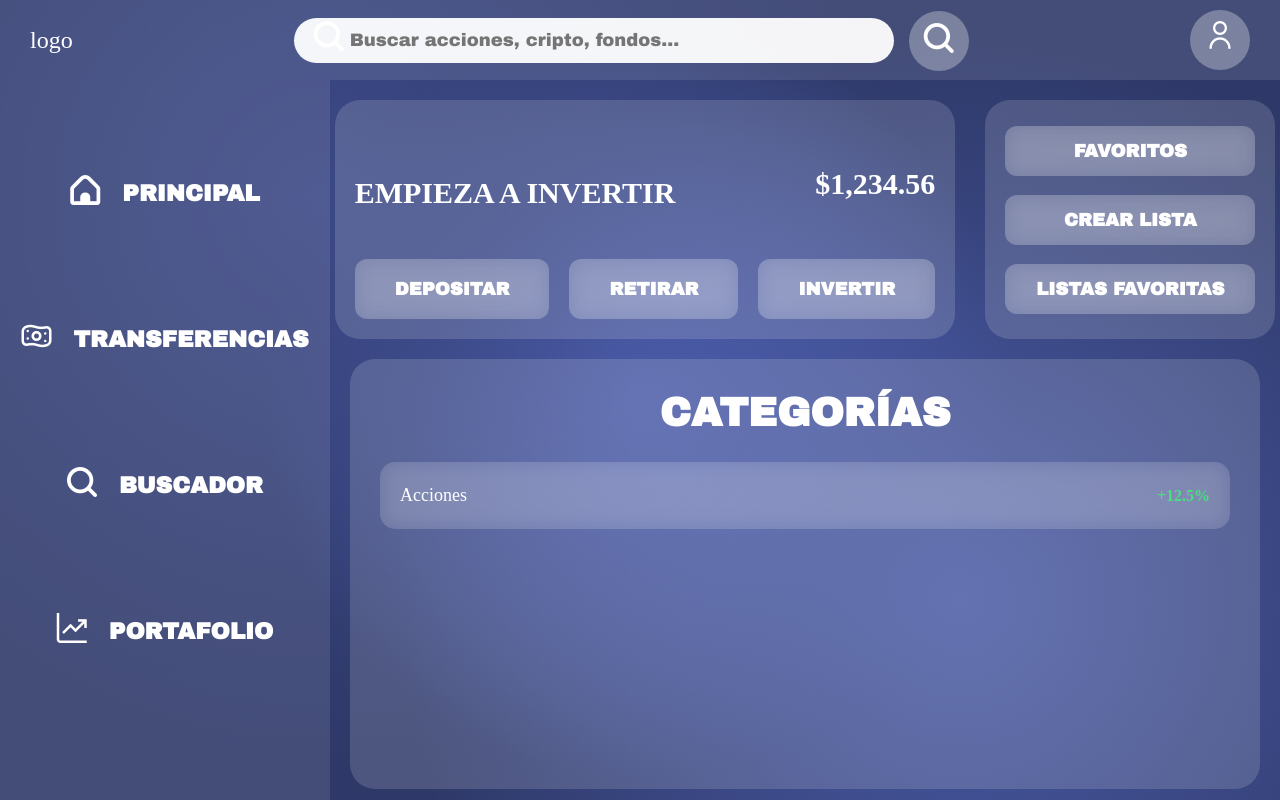
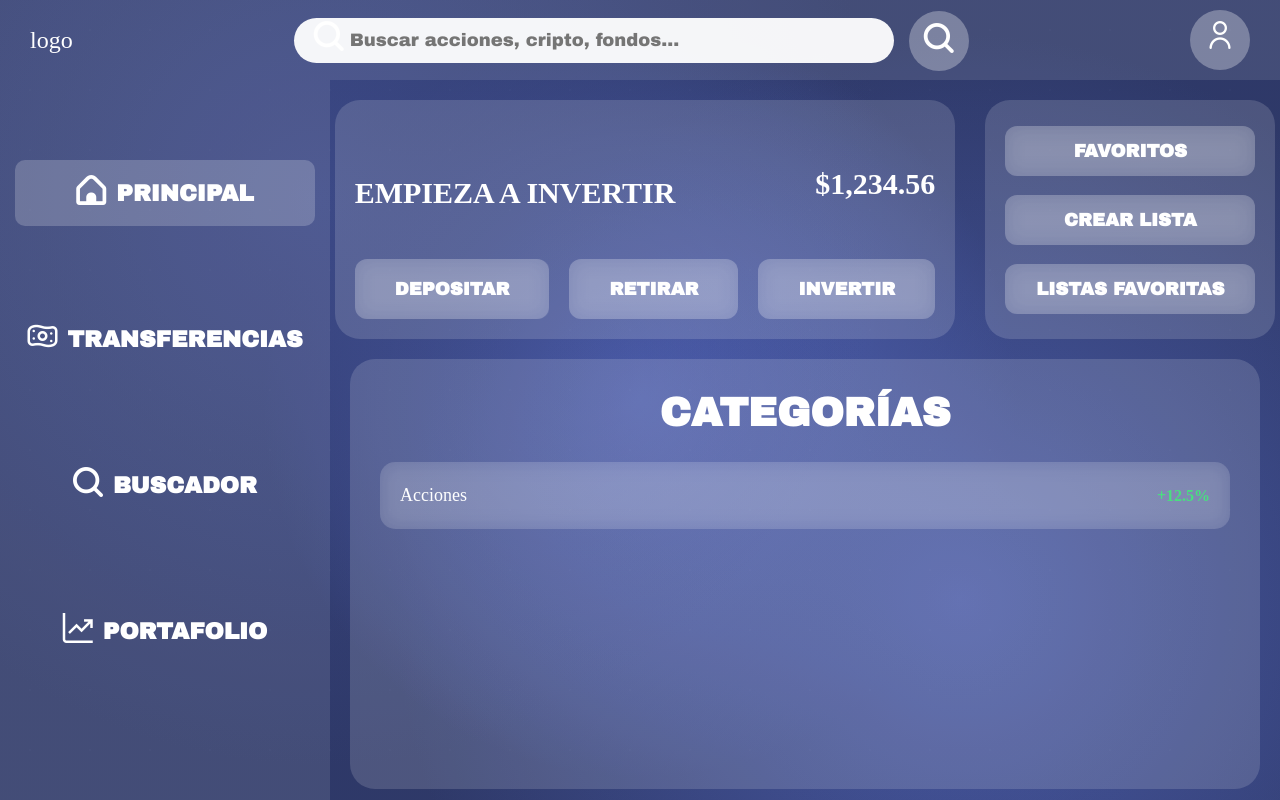
Before and after one commit to FranzFQ/hapi_page_proyect, a React (Vite) app in the folder fronted/: page / in a window 1280 px wide. Built offline with nearby package versions, Linux system fonts and the light colour scheme.

Commit message:
Revert "refactor: replace static buttons with router-driven nav and active state"
This reverts commit 1cd627469bd6d15c93df9f99e94af490d3eb2ae9.

```diff
--- a/fronted/src/user-components/Sidebar.jsx
+++ b/fronted/src/user-components/Sidebar.jsx
@@ -1,52 +1,29 @@
-import React from "react";
-import "../style/UserGlobal.css";
-import { useNavigate, useLocation } from "react-router-dom";
+import React from 'react';
+import '../style/UserGlobal.css';
 
-export default function Sidebar() {
-  const navigate = useNavigate();
-  const location = useLocation();
-
-  const isActive = (path) => location.pathname.startsWith(path);
-
+const Sidebar = () => {
   return (
     <aside className="sidebar">
       <nav className="nav-menu">
-        <button
-          type="button"
-          className={`nav-item ${isActive("/home") ? "active" : ""}`}
-          onClick={() => navigate("/home")}
-        >
-          <i className="fi fi-br-home" style={{ marginRight: 12 }}></i>
+        <button className="nav-item active">
+          <i className="fi fi-br-home"></i>
           PRINCIPAL
         </button>
-
-        <button
-          type="button"
-          className={`nav-item ${isActive("/transactions") ? "active" : ""}`}
-          onClick={() => navigate("/transactions")}
-        >
-          <i className="fi fi-rr-money-bill-wave" style={{ marginRight: 12 }}></i>
+        <button className="nav-item">
+          <i className="fi fi-rr-money-bill-wave"></i>
           TRANSFERENCIAS
         </button>
-
-        <button
-          type="button"
-          className={`nav-item ${isActive("/searcher") ? "active" : ""}`}
-          onClick={() => navigate("/searcher")}
-        >
-          <i className="fi fi-br-search" style={{ marginRight: 12 }}></i>
+        <button className="nav-item">
+          <i className="fi fi-br-search"></i>
           BUSCADOR
         </button>
-
-        <button
-          type="button"
-          className={`nav-item ${isActive("/portfolio") ? "active" : ""}`}
-          onClick={() => navigate("/portfolio")}
-        >
-          <i className="fi fi-rs-chart-line-up" style={{ marginRight: 12 }}></i>
+        <button className="nav-item">
+          <i className="fi fi-rs-chart-line-up"></i>
           PORTAFOLIO
         </button>
       </nav>
     </aside>
   );
-}
+};
+
+export default Sidebar;
```
